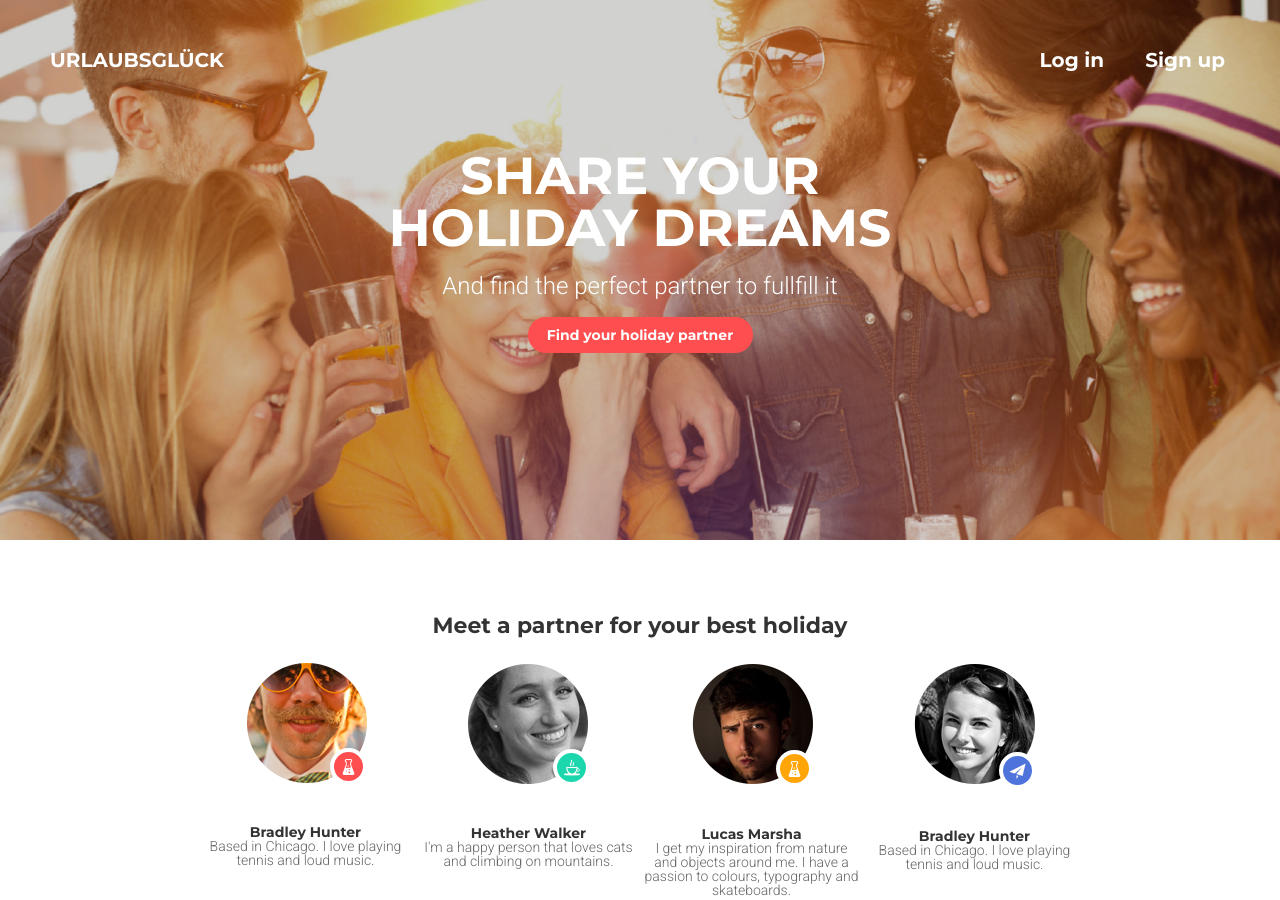
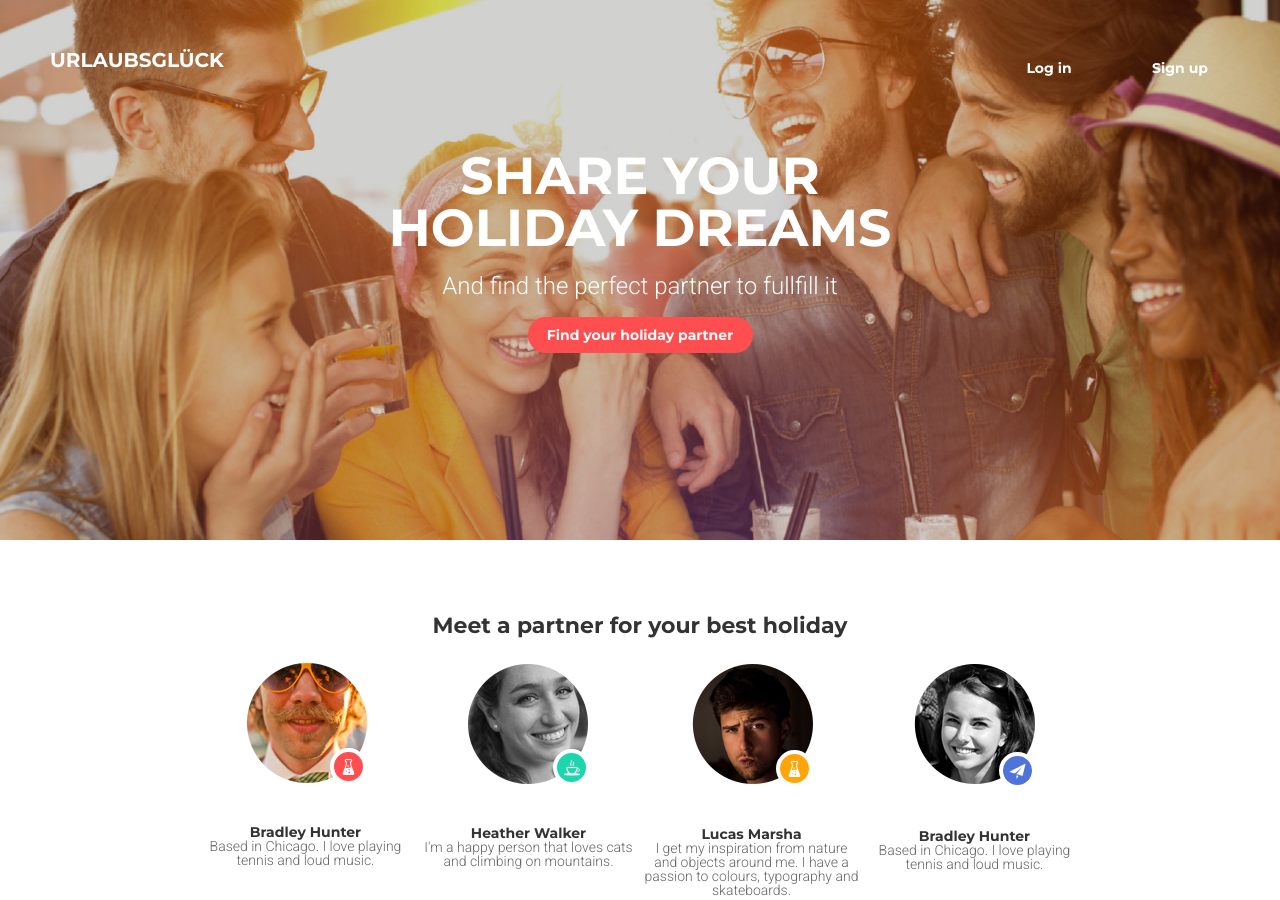
Before and after one commit to SergeyNevmer/Adaptive-Module08, a plain HTML site: page index.html in a window 1280 px wide. Shown: the top 900 px of the page. Drawn offline with Linux system fonts and the light colour scheme.

Commit message:
updated buttons

```diff
--- a/css/style.css
+++ b/css/style.css
@@ -46,21 +46,22 @@
 }
 
 .log-sign button {
-  border: none;
+  width: 90px;
+  height: 36px;
+  color: #fff;
   font-family: "Montserrat", sans-serif;
-  font-size: 20px;
-  line-height: 100%;
+  font-size: 14px;
   font-weight: 700;
-  color: #ffffff;
+  border: 0;
+  background-color: transparent;
+  transition: 0.2s ease-in-out;
   cursor: pointer;
-  background-color: transparent;
-  transition: all 0.4s ease-in-out;
+  margin-bottom: 115px;
 }
 
 .log-sign button:hover {
   border-radius: 40px;
   border: 2px solid #ffffff;
-  padding: 8px 12px;
   outline: none;
 }
 
@@ -86,7 +87,7 @@
 }
 
 .second-button {
-  width: 280px;
+  width: 260px;
   height: 36px;
   color: #ffffff;
   font-family: "Montserrat", sans-serif;
@@ -160,7 +161,7 @@
   border-color: rgb(255, 78, 80);
   border-radius: 20px;
   background-color: rgb(255, 255, 255);
-  width: 280px;
+  width: 260px;
   height: 36px;
   font-family: "Montserrat", sans-serif;
   font-size: 14px;
```
